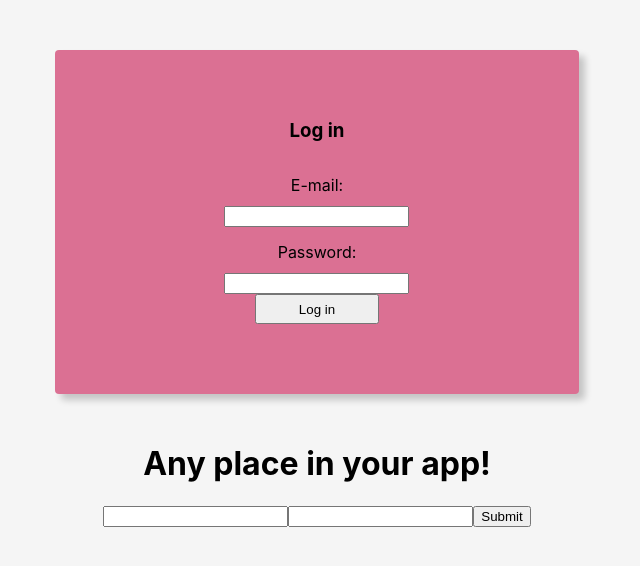
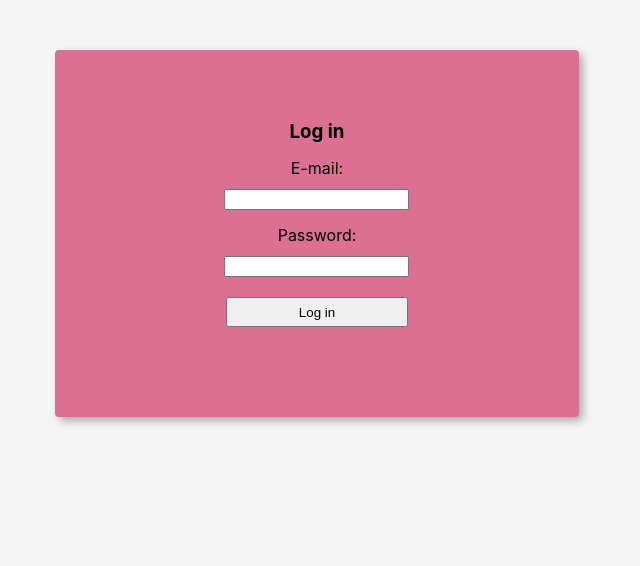
Before and after one commit to MalgorzataPrucnal/react-project01, a React (Create React App) app: page / in a window 1280 px wide. Shown: the top 566 px of the page, without its empty margins (323-963 px from the left). Built offline with nearby package versions, Linux system fonts and the light colour scheme.

Commit message:
Margins added

```diff
--- a/src/App.js
+++ b/src/App.js
@@ -7,7 +7,6 @@ function App() {
   return (
     <div className="App">
       <Sign />
-      <Basic />
     </div>
   );
 }
--- a/src/views/Sign.js
+++ b/src/views/Sign.js
@@ -17,7 +17,7 @@ const FormStyle = s.form`
   margin: 50px auto;
   padding: 50px 70px 70px;
   border-radius: 4px;
-  box-shadow: 6px 6px 7px 0px rgba(0, 0, 0, 0.2);
+  box-shadow: 4px 4px 8px rgba(0, 0, 0, 0.3);
   background-color: palevioletred;
 `;
 
@@ -35,9 +35,13 @@ align-items: center;
 padding: 15px 0px 10px 0px;
 `
 const Button = s.button `
-width: 52%;
+margin: 20px 0;
+width: 77%;
 height: 30px;
 
+`
+const H3 = s.h3 `
+margin: 20px 0px 0px 0px;
 `
 
 export const Sign = ({email,password,error}) => {
@@ -45,7 +49,7 @@ return (
 <FormStyle name="logInForm" className="login__form">
 <GlobalStyle/>
 
-<h3>Log in</h3>
+<H3>Log in</H3>
 <Formik
        initialValues={{ email: '', password: '' }}
        validate={values => {
```
